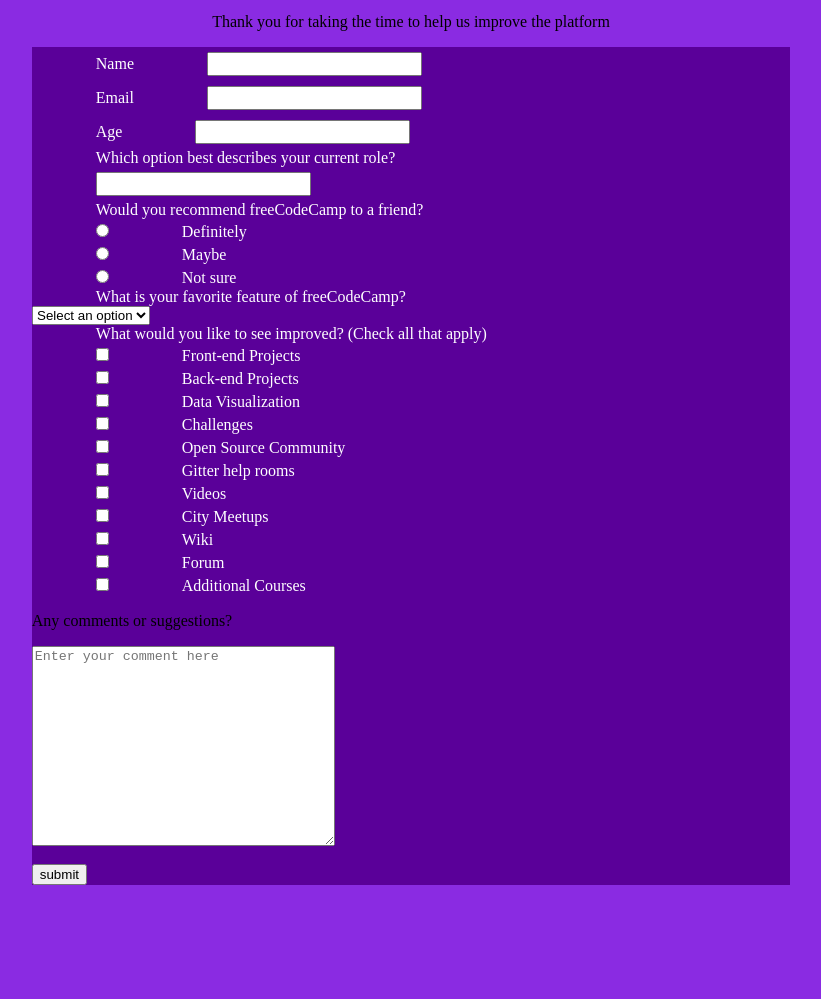
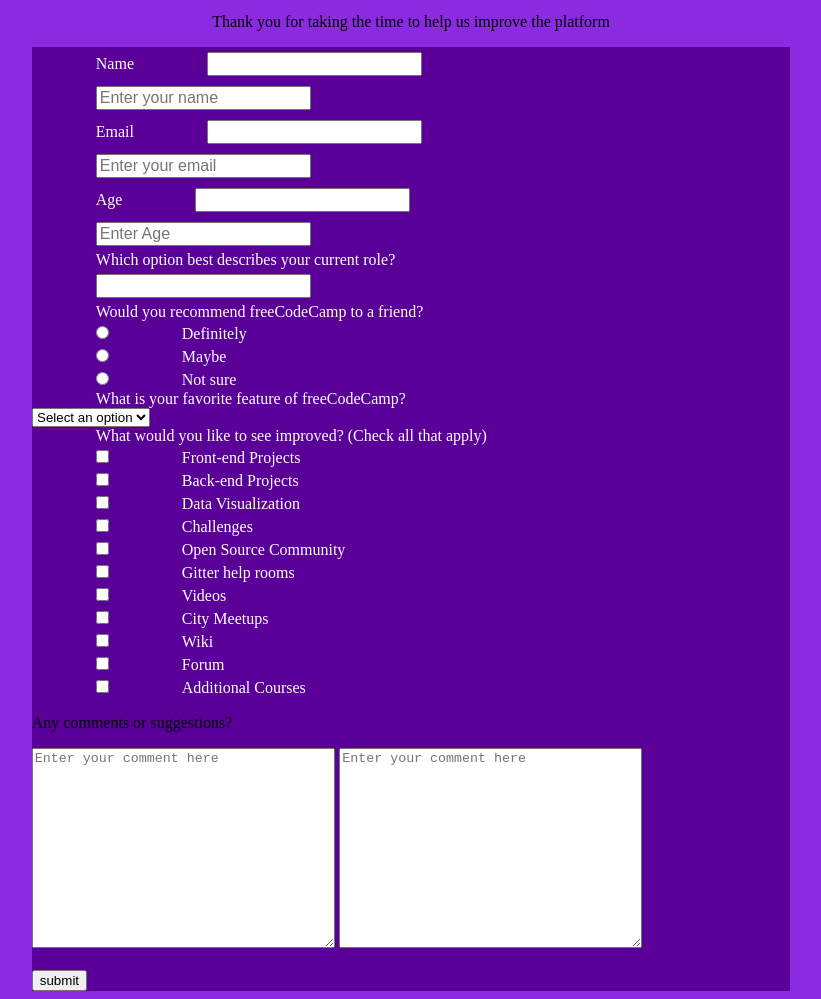
Before and after one commit to robertrance777/PROJECTTEST, a plain HTML site: page index.html in a window 1280 px wide. Shown: the part 60-1059 px from the top of the page, without its empty margins (229-1050 px from the left). Before the commit the page ends 953 px from the top, so only its background shows below. Drawn offline with Linux system fonts and the light colour scheme.

Commit message:
Update index.html

```diff
--- a/index.html
+++ b/index.html
@@ -2,6 +2,7 @@
     <head>
         <link rel="stylesheet" type="text/css" href="style.css">
     </head>
+
 
 <body>
 <h1 id="title">freeCodeCamp Survey Form</h1>
@@ -9,10 +10,13 @@
 <form>
     <label>Name</label>
     <input type="text" id="fname" name="fname"><br>
+    <input type="text" id="fname" placeholder="Enter your name"name="fname"><br>
     <label>Email</label>
     <input type="email" id="email"><br>
+    <input type="email" id="email" placeholder="Enter your email"><br>
     <label>Age</label>
     <input type="number" id="Age"><br>
+    <input type="number" id="Age" placeholder="Enter Age"><br>
     <label>Which option best describes your current role?</label><br>
     <input type="text" id="Question"><br>
     <label>Would you recommend freeCodeCamp to a friend?</label><br>
@@ -56,6 +60,7 @@
 
     <p>Any comments or suggestions?</p>
     <textarea placeholder="Enter your comment here" name="message" style="width:40%; height:200px;"></textarea>
+    <textarea id="comments" placeholder="Enter your comment here" name="message" style="width:40%; height:200px;"></textarea>
     <br>
     <br>
     <div>
```
